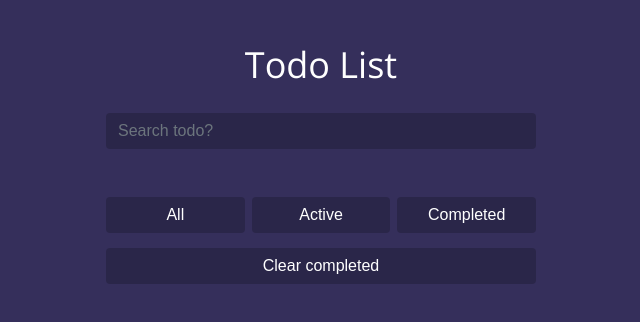
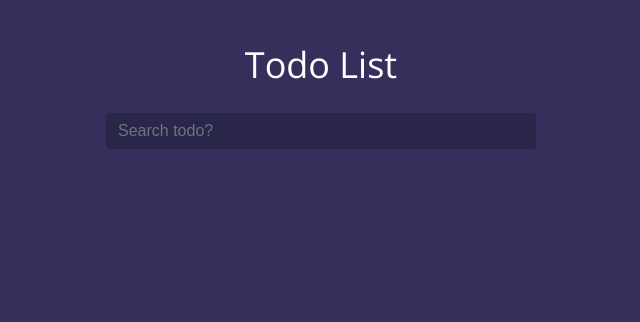
Before and after one commit to AntoninaPavlova/Vu3-ToDo, a Vue app: page / in a window 1280 px wide. Shown: the top 322 px of the page, without its empty margins (319-959 px from the left). Built offline with nearby package versions, Linux system fonts and the light colour scheme.

Commit message:
Added a condition for show/hide the app-result.

```diff
--- a/src/views/StartView.vue
+++ b/src/views/StartView.vue
@@ -7,11 +7,13 @@ import TaskItem from '@/components/general/TaskItem.vue';
 import { ref } from 'vue';
 
 const tasks = ref([]);
+const showResult = ref(false);
 
 const generateUniqueId = () => Date.now();
 
 const updateTaskTextHandler = (task) => {
   tasks.value.push({ id: generateUniqueId(), text: task, completed: false });
+  showResult.value = true;
 };
 </script>
 
@@ -23,7 +25,7 @@ const updateTaskTextHandler = (task) => {
         <div class="app-display">
           <DisplayInput @updateTaskTextEvent="updateTaskTextHandler" />
         </div>
-        <div class="app-result">
+        <div v-if="showResult" class="app-result">
           <div class="app-table">
             <ul class="app-list">
               <TaskItem v-for="task in tasks" :key="task.id" :taskText="task.text" />
```
